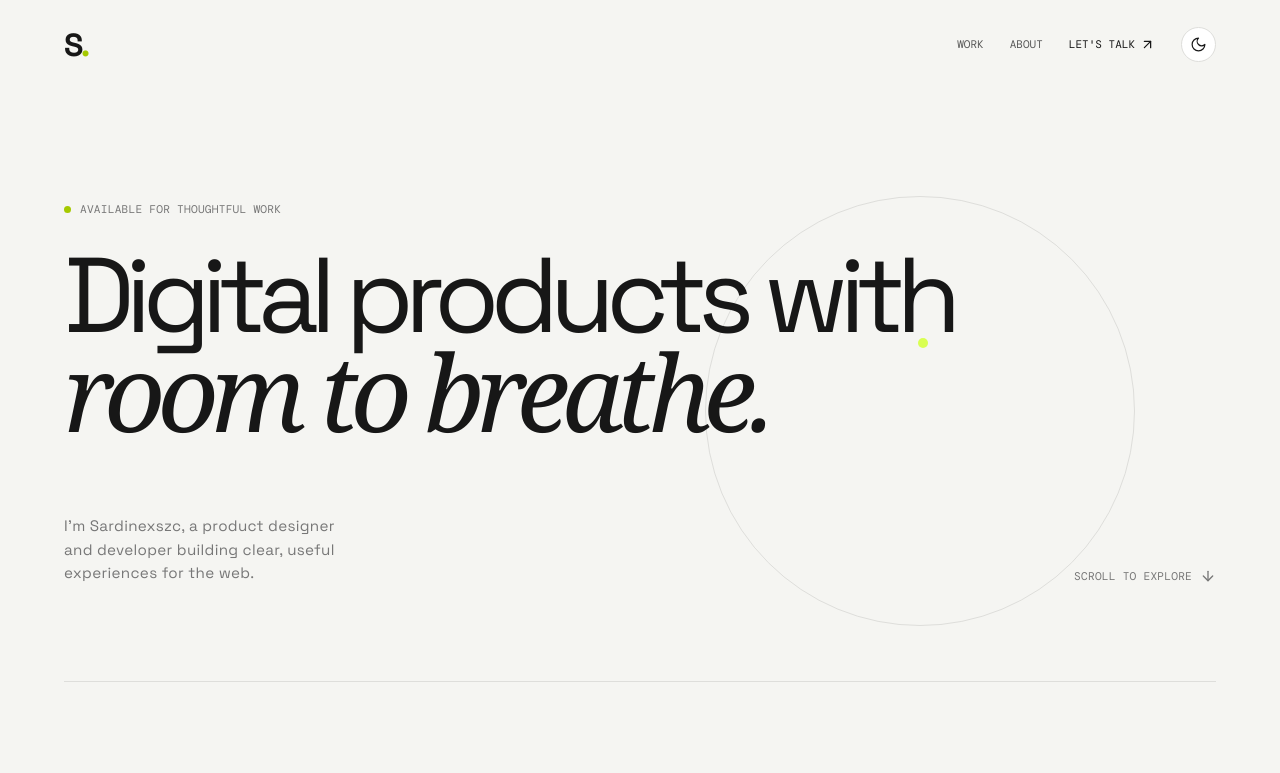
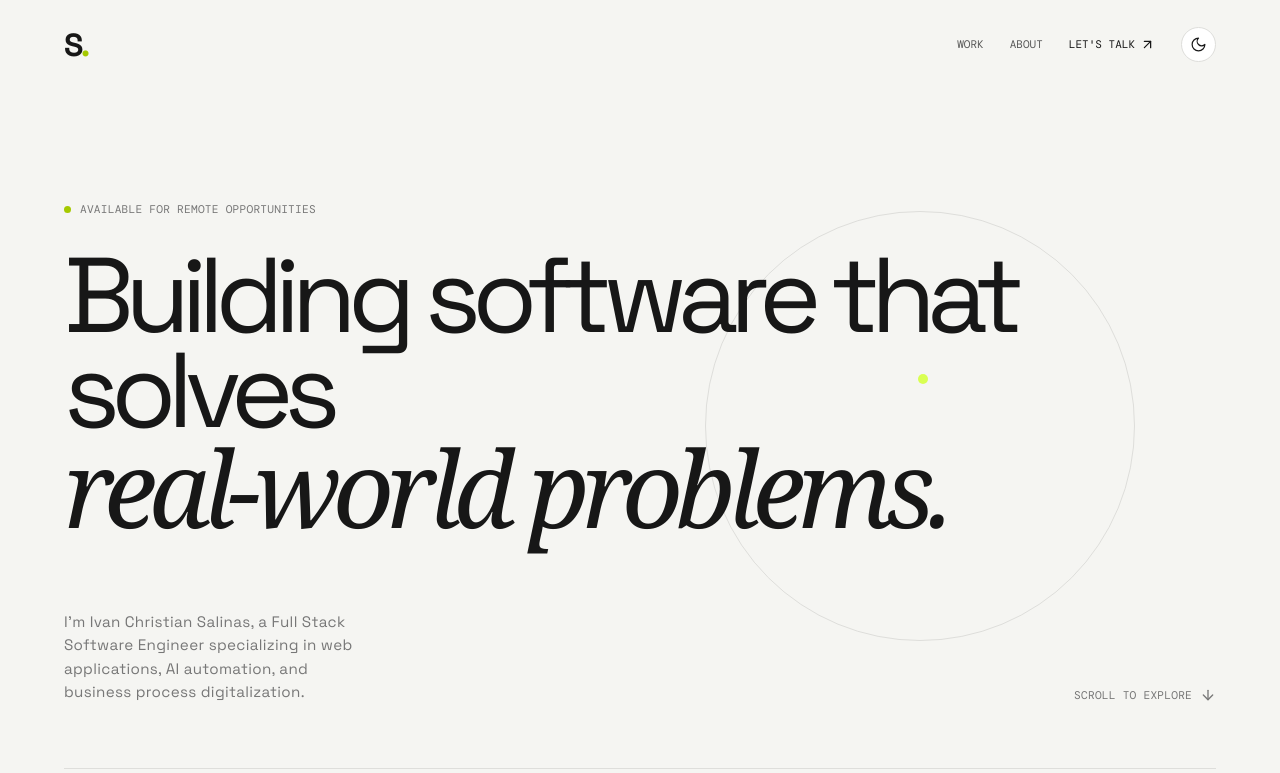
Before and after one commit to sardinexszc/SardinexszcPortfolio, a Next.js app in the folder apps/web/: page / in a window 1280 px wide. Shown: the top 773 px of the page. Built offline with nearby package versions, Linux system fonts and the light colour scheme; no server answers.

Commit message:
chore: update landing page text and contact helpers

```diff
--- a/apps/web/src/components/portfolio-page.tsx
+++ b/apps/web/src/components/portfolio-page.tsx
@@ -1,5 +1,6 @@
-import { ArrowDown, ArrowUpRight, Github, Mail } from "lucide-react";
+import { ArrowDown, ArrowUpRight, Github, Linkedin, Mail, MessageCircle, Send } from "lucide-react";
 import type { Portfolio } from "@/lib/types";
+import { buildTelegramLink, buildWhatsAppLink } from "@/lib/contact";
 import { SiteHeader } from "./site-header";
 
 function SectionTitle({ eyebrow, title }: { eyebrow: string; title: string }) {
@@ -12,10 +13,10 @@ export function PortfolioPage({ portfolio }: { portfolio: Portfolio }) {
       <SiteHeader />
       <main>
         <section className="hero" aria-labelledby="hero-title">
-          <div className="hero-kicker"><span className="status-dot" /> Available for thoughtful work</div>
-          <h1 id="hero-title">Digital products with<br /><em>room to breathe.</em></h1>
+          <div className="hero-kicker"><span className="status-dot" /> Available for Remote Opportunities</div>
+          <h1 id="hero-title">Building software that solves<br /><em>real-world problems.</em></h1>
           <div className="hero-bottom">
-            <p>I&apos;m Sardinexszc, a product designer and developer building clear, useful experiences for the web.</p>
+            <p>I&apos;m Ivan Christian Salinas, a Full Stack Software Engineer specializing in web applications, AI automation, and business process digitalization.</p>
             <a className="scroll-cue" href="#work">Scroll to explore <ArrowDown size={16} /></a>
           </div>
         </section>
@@ -40,7 +41,7 @@ export function PortfolioPage({ portfolio }: { portfolio: Portfolio }) {
 
         <section className="content-section skills-section" aria-labelledby="skills-title"><SectionTitle eyebrow="03 / Capabilities" title="Useful from first sketch to final detail." /><div className="skills-grid">{portfolio.skills.map((skill) => <div className="skill" key={skill.id}><div className="skill-top"><span className="skill-icon">{skill.icon ?? "•"}</span><h3>{skill.name}</h3><span>{skill.proficiency}%</span></div><div className="skill-bar"><span style={{ width: `${skill.proficiency}%` }} /></div></div>)}</div></section>
 
-        <section id="contact" className="contact-section" aria-labelledby="contact-title"><p className="contact-eyebrow">Have a good problem?</p><h2 id="contact-title">Let&apos;s make<br /><em>something clear.</em></h2><a className="contact-link" href="mailto:hello@example.com"><Mail size={19} /> hello@example.com <ArrowUpRight size={19} /></a><div className="social-row"><a href="https://github.com" target="_blank" rel="noreferrer"><Github size={17} /> GitHub</a><a href="https://linkedin.com" target="_blank" rel="noreferrer">LinkedIn <ArrowUpRight size={15} /></a></div></section>
+        <section id="contact" className="contact-section" aria-labelledby="contact-title"><p className="contact-eyebrow">Have a good problem?</p><h2 id="contact-title">Let&apos;s make<br /><em>something clear.</em></h2><div className="contact-links"><a className="contact-link" href="mailto:sardinexszc@gmail.com"><Mail size={19} /> sardinexszc@gmail.com <ArrowUpRight size={19} /></a><a className="contact-link" href="mailto:banbansalinas@gmail.com"><Mail size={19} /> banbansalinas@gmail.com <ArrowUpRight size={19} /></a></div><div className="social-row"><a href={buildWhatsAppLink('+63 926 745 9456', 'Hi Ivan, I saw your portfolio and would like to discuss a project.')} target="_blank" rel="noreferrer"><MessageCircle size={17} /> WhatsApp</a><a href={buildTelegramLink('@Sardinexszc')} target="_blank" rel="noreferrer"><Send size={17} /> Telegram</a><a href="https://github.com/sardinexszc" target="_blank" rel="noreferrer"><Github size={17} /> GitHub</a><a href="https://www.linkedin.com/in/banbansalinas/" target="_blank" rel="noreferrer"><Linkedin size={17} /> LinkedIn</a></div></section>
       </main>
       <footer><span>© 2026 Sardinexszc</span><span>Designed and built with care</span></footer>
     </div>
--- /dev/null
+++ b/apps/web/src/lib/contact.ts
@@ -0,0 +1,10 @@
+export function buildWhatsAppLink(phone: string, message: string): string {
+  const formatted = phone.replace(/[^+0-9]/g, "");
+  const encoded = encodeURIComponent(message);
+  return `https://wa.me/${formatted.startsWith("+") ? formatted.slice(1) : formatted}?text=${encoded}`;
+}
+
+export function buildTelegramLink(username: string): string {
+  const normalized = username.replace(/^@/, "");
+  return `https://t.me/${normalized}`;
+}
```
